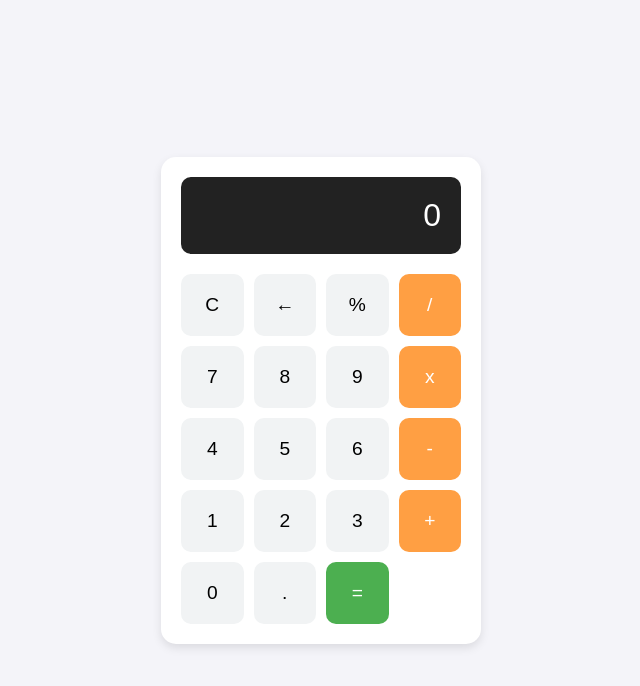
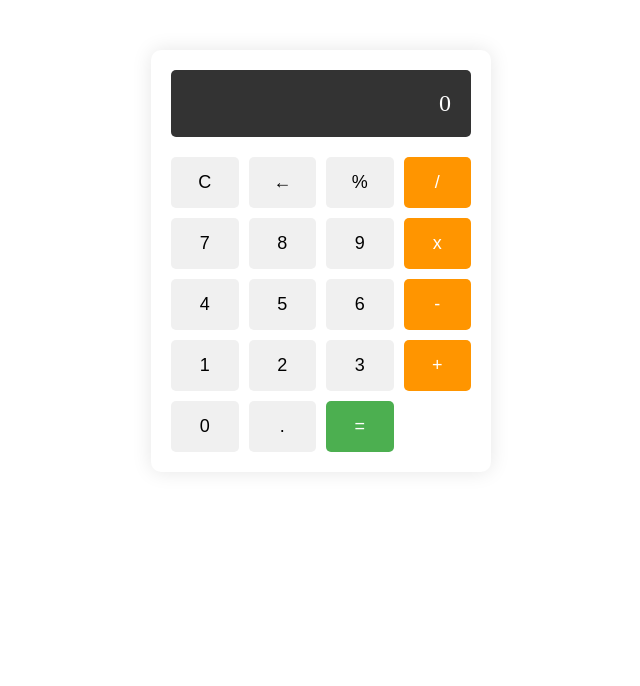
Before and after one commit to bramadaputra/KALKULATOR-COBA, a plain HTML site: page kalkulator-coba/index.html in a window 1280 px wide. Shown: the whole page, without its empty margins (319-959 px from the left). Drawn offline with Linux system fonts and the light colour scheme.

Commit message:
Update style.css

```diff
--- a/kalkulator-coba/style.css
+++ b/kalkulator-coba/style.css
@@ -1,34 +1,20 @@
-* {
-    margin: 0;
-    padding: 0;
-    box-sizing: border-box;
-}
-
-body {
-    background-color: #f4f4f9;
-    font-family: 'Poppins', sans-serif;
-    display: flex;
-    justify-content: center;
-    align-items: center;
-    height: 100vh;
-}
-
 .calculator {
-    background-color: #ffffff;
-    border-radius: 15px;
-    box-shadow: 0px 4px 10px rgba(0, 0, 0, 0.1);
+    width: 300px;
+    margin: 50px auto;
+    background: white;
+    border-radius: 10px;
+    box-shadow: 0 0 20px rgba(0,0,0,0.1);
     padding: 20px;
-    width: 320px;
 }
 
 .display {
-    background-color: #222;
+    background: #333;
     color: white;
-    font-size: 2rem;
     padding: 20px;
     text-align: right;
-    border-radius: 10px;
+    font-size: 24px;
     margin-bottom: 20px;
+    border-radius: 5px;
 }
 
 .buttons {
@@ -37,38 +23,25 @@ body {
     gap: 10px;
 }
 
-.button {
-    background-color: #f1f3f4;
+button {
+    padding: 15px;
+    font-size: 18px;
     border: none;
-    padding: 20px;
-    font-size: 1.2rem;
-    border-radius: 10px;
+    border-radius: 5px;
     cursor: pointer;
-    transition: all 0.3s ease;
+    background: #f0f0f0;
 }
 
-.button:hover {
-    background-color: #d1d9e6;
+button:hover {
+    background: #e0e0e0;
 }
 
-.operator {
-    background-color: #ff9f43;
+button.operator {
+    background: #ff9500;
     color: white;
 }
 
-.operator:hover {
-    background-color: #ff8533;
-}
-
-.button:active {
-    transform: scale(0.95);
-}
-
-button:last-of-type {
-    background-color: #4caf50;
+button:last-child {
+    background: #4CAF50;
     color: white;
 }
-
-button:last-of-type:hover {
-    background-color: #45a047;
-}
```
